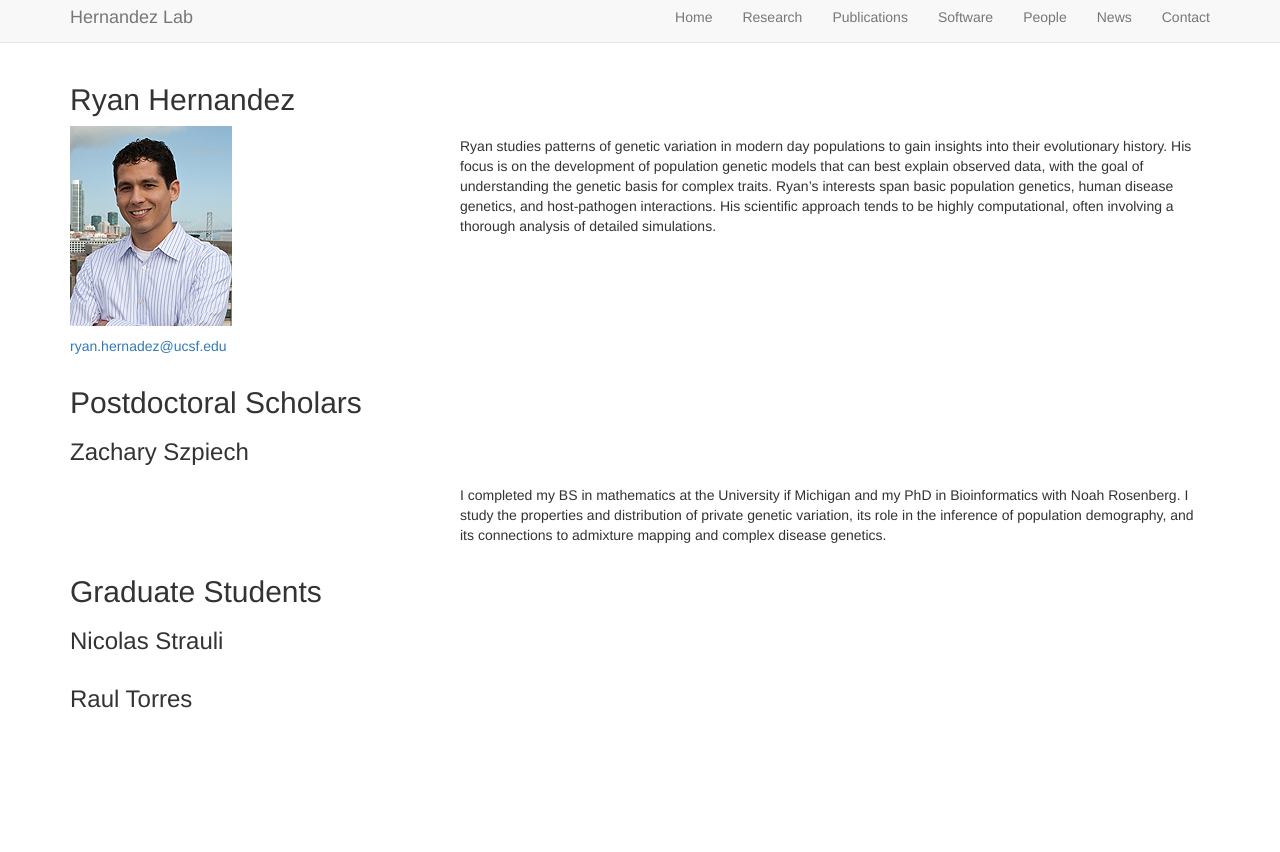
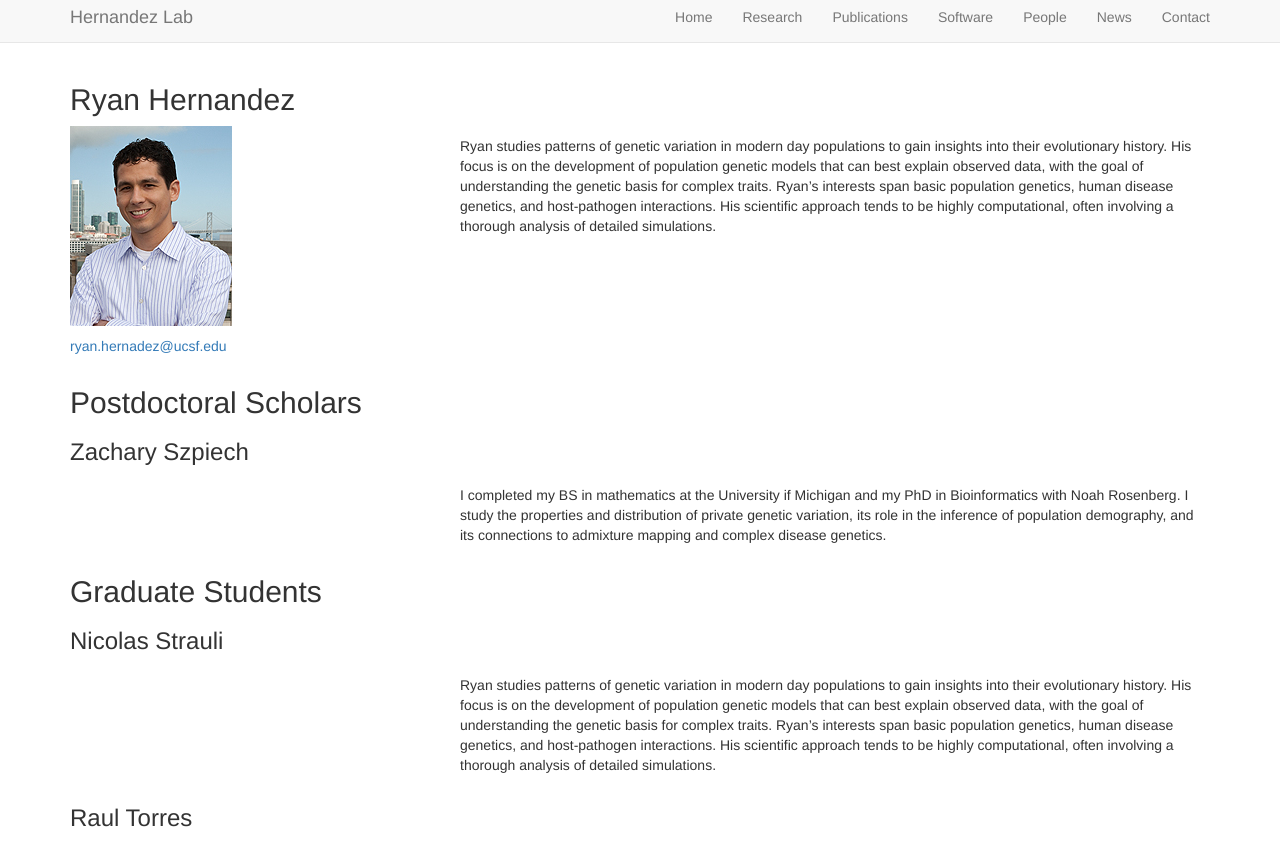
Before and after one commit to HernandezLab/hernandezlab.github.io, a Jekyll site: the page built from test/index.html, in a window 1280 px wide, cut to the strip 48-900 px from the top of the page. Built offline with Jekyll 4.4.1, drawn with Linux system fonts in a browser that asks for light colours; nearby versions of some CDN libraries.

Commit message:
yml test + description

```diff
--- a/_data/ymltest.yml
+++ b/_data/ymltest.yml
@@ -15,4 +15,5 @@
 - group: Graduate Students
   members:
     - name: Nicolas Strauli
+      description: "Ryan studies patterns of genetic variation in modern day populations to gain insights into their evolutionary history. His focus is on the development of population genetic models that can best explain observed data, with the goal of understanding the genetic basis for complex traits.  Ryan's interests span basic population genetics, human disease genetics, and host-pathogen interactions.  His scientific approach tends to be highly computational, often involving a thorough analysis of detailed simulations."
     - name: Raul Torres
```
